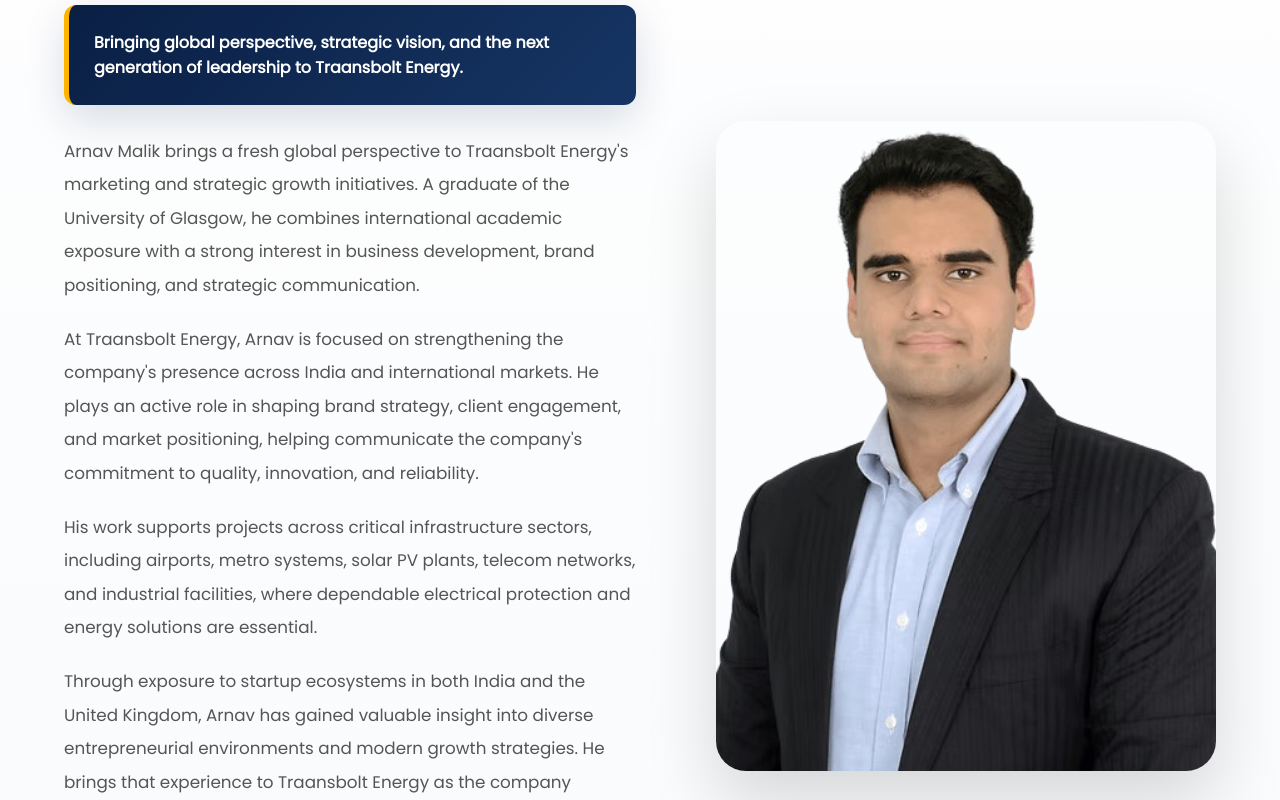
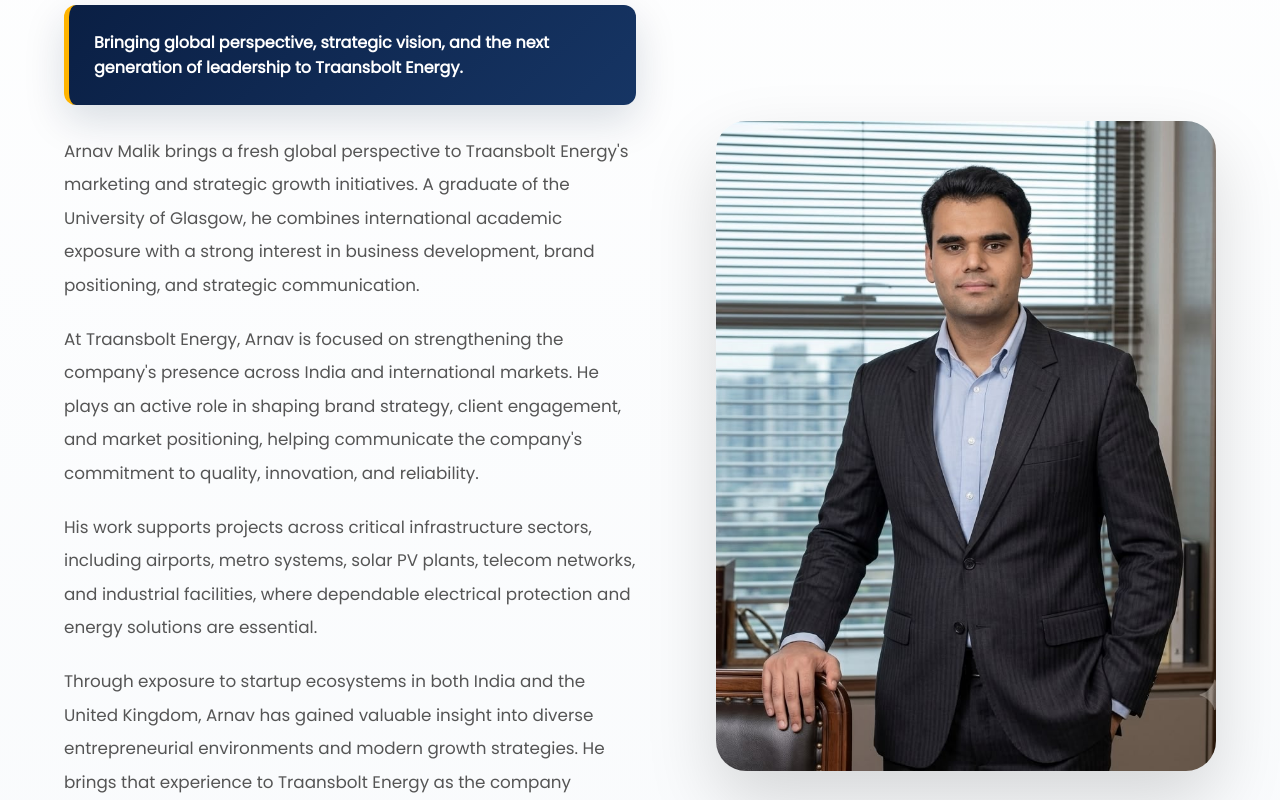
Before and after one commit to Rit1760/Transbolt_Energy, a Next.js app: page /About in a window 1280 px wide. Shown: the part 3740-4540 px from the top of the page. Built offline with nearby package versions, Linux system fonts and the light colour scheme.

Commit message:
update message

```diff
--- a/src/app/About/page.jsx
+++ b/src/app/About/page.jsx
@@ -389,7 +389,7 @@
 
             <div className="leader-image">
               <Image
-                src="/Images/Arnav.png"
+                src="/Images/ArAi.jpeg"
                 alt="Arnav Malik"
                 width={400}
                 height={650}
```
Also changed, not shown: public/Images/ArAI.jpeg (added).
